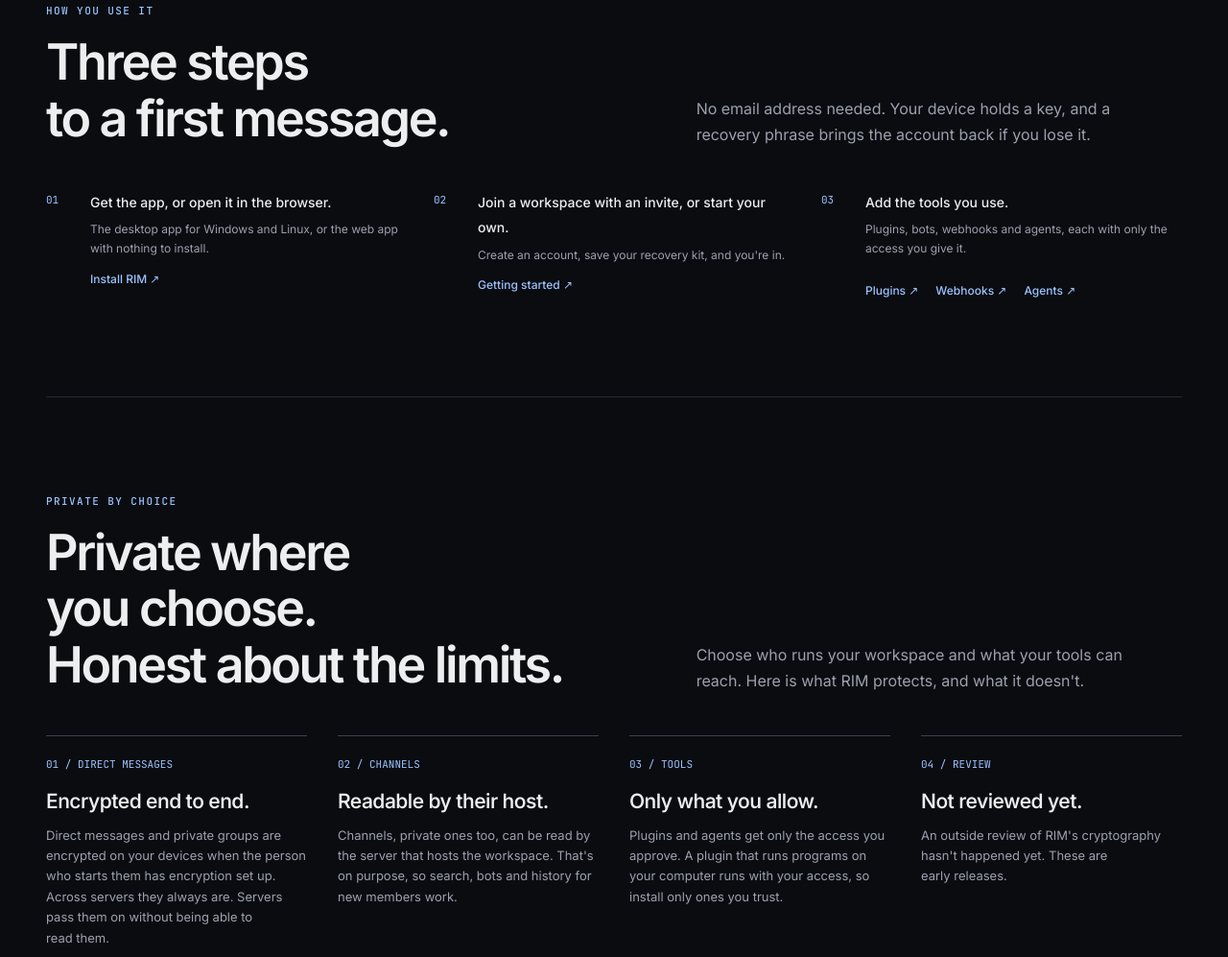
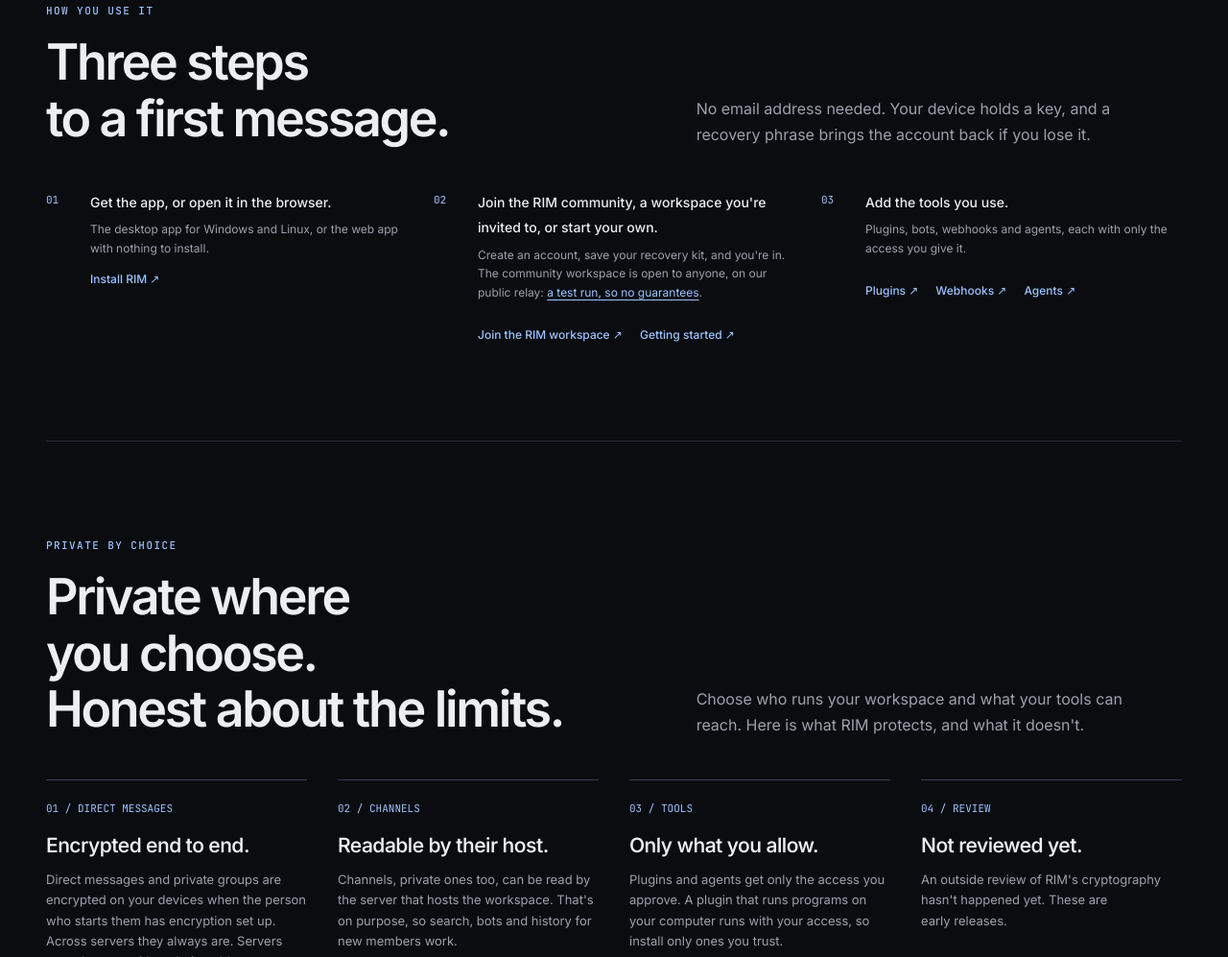
Before and after one commit to rim-platform/rim-platform.github.io, a website: page index.html in a window 1280 px wide. Shown: the part 2940-3937 px from the top of the page at 96% size. Drawn offline with Linux system fonts and the light colour scheme.

Commit message:
Offer the community workspace in the landing's second step
Step two said a workspace takes an invite, but anyone can join the RIM
community workspace on the public relay. The step now names it, links
it with the test-run caveat, and the server question in the FAQ links
it too.

```diff
--- a/assets/home.css
+++ b/assets/home.css
@@ -195,6 +195,7 @@
 .use-steps li { padding-bottom: 0; }
 .use-steps .text-link, .use-steps .link-row { margin-top: 12px; }
 .use-steps .link-row { gap: 10px 18px; }
+.use-steps p a { color: var(--accent); text-decoration: underline; text-underline-offset: 3px; }
 .promise-grid.four { grid-template-columns: repeat(4, 1fr); }
 .status-note { border-left-color: var(--signal); }
 .inside-block { display: grid; grid-template-columns: 1fr 1.4fr; gap: 56px; padding-block: 40px; border-top: 1px solid var(--line); }
--- a/index.html
+++ b/index.html
@@ -78,7 +78,7 @@
     <div class="section-head"><div><p class="eyebrow">How you use it</p><h2 id="use-title">Three steps<br>to a first message.</h2></div><p>No email address needed. Your device holds a key, and a recovery phrase brings the account back if you lose it.</p></div>
     <ol class="steps use-steps">
       <li><div><strong>Get the app, or open it in the browser.</strong><p>The desktop app for Windows and Linux, or the web app with nothing to install.</p><a class="text-link" href="docs/client/install.html">Install RIM ↗</a></div></li>
-      <li><div><strong>Join a workspace with an invite, or start your own.</strong><p>Create an account, save your recovery kit, and you're in.</p><a class="text-link" href="docs/client/getting-started.html">Getting started ↗</a></div></li>
+      <li><div><strong>Join the RIM community, a workspace you're invited to, or start your own.</strong><p>Create an account, save your recovery kit, and you're in. The community workspace is open to anyone, on our public relay: <a href="docs/operations/relay-public.html#a-first-test-run">a test run, so no guarantees</a>.</p><div class="link-row"><a class="text-link" href="https://chat.rim-platform.org">Join the RIM workspace ↗</a><a class="text-link" href="docs/client/getting-started.html">Getting started ↗</a></div></div></li>
       <li><div><strong>Add the tools you use.</strong><p>Plugins, bots, webhooks and agents, each with only the access you give it.</p><div class="link-row"><a class="text-link" href="plugins/index.html">Plugins ↗</a><a class="text-link" href="docs/client/webhooks.html">Webhooks ↗</a><a class="text-link" href="docs/client/agents.html">Agents ↗</a></div></div></li>
     </ol>
   </section>
@@ -137,7 +137,7 @@
   <section class="section container" id="faq" aria-labelledby="faq-title">
     <div class="section-head"><div><p class="eyebrow">Is RIM for me?</p><h2 id="faq-title">Questions people ask first.</h2></div><p>Short answers, true for the release on this page.</p></div>
     <div class="explainers">
-      <details><summary>Do I need a server?</summary><div class="details-body"><p>Not to try it. You can create an account on the public relay, which hosts the RIM community workspace, and join or start workspaces there. It's a test run with no promise about availability, so a team that depends on RIM should run its own server, or use one someone runs for them.</p><a href="docs/self-hosting.html">Run your own server ↗</a></div></details>
+      <details><summary>Do I need a server?</summary><div class="details-body"><p>Not to try it. You can create an account on the public relay, which hosts the RIM community workspace, and join or start workspaces there. It's a test run with no promise about availability, so a team that depends on RIM should run its own server, or use one someone runs for them.</p><div class="link-row"><a href="https://chat.rim-platform.org">Join the RIM workspace ↗</a><a href="docs/self-hosting.html">Run your own server ↗</a></div></div></details>
       <details><summary>Can I use it without any AI?</summary><div class="details-body"><p>Yes. AI is off until you set it up. The built-in agent needs your own key, and outside agents need you to turn on Settings → Agents in the desktop app.</p></div></details>
       <details><summary>Is it free?</summary><div class="details-body"><p>Yes. RIM is open source under the Apache 2.0 license. Running your own server costs what the server costs, and an AI provider bills you for what you use with your key.</p></div></details>
       <details><summary>Can my team move over from Slack?</summary><div class="details-body"><p>Not yet. RIM can't import messages from another chat app today, and the roadmap doesn't list an importer.</p><a href="docs/roadmap.html">Read the roadmap ↗</a></div></details>
```
